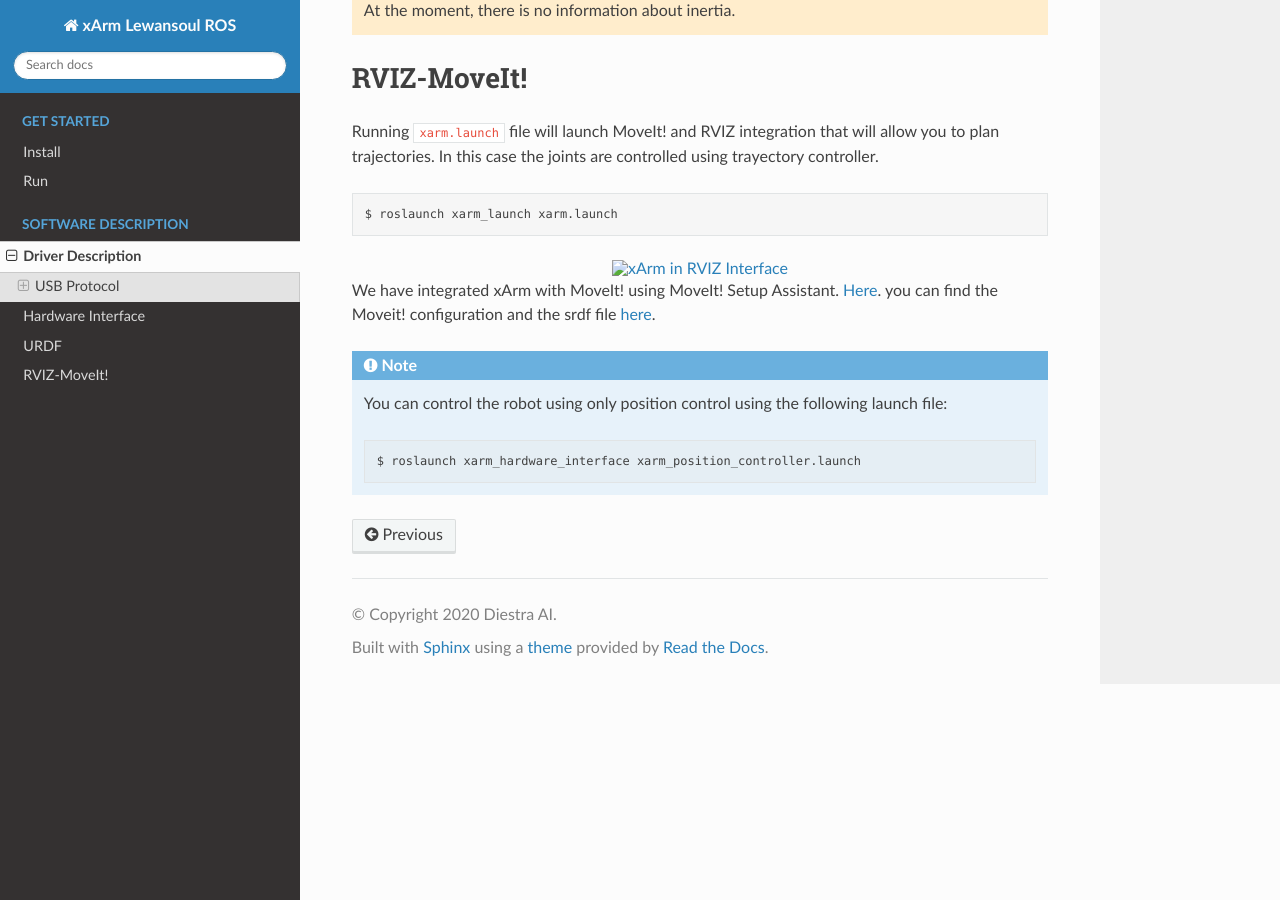
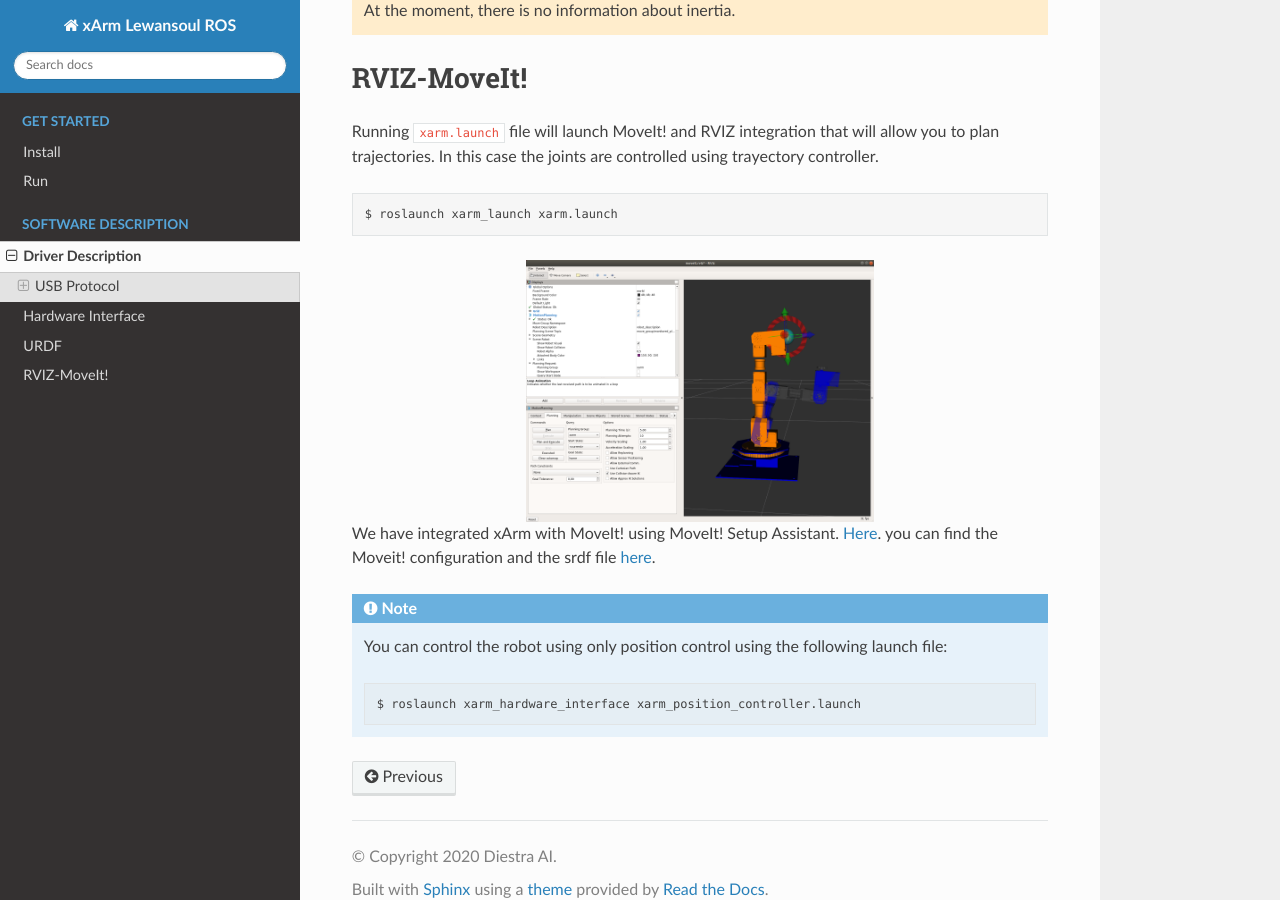
Before and after one commit to daira-ai/xArm_Lewansoul_ROS, a Sphinx documentation site: the page built from docs/user_guide/1_2_software_description.rst, in a window 1280 px wide and 900 px high, scrolled down 1857 px. Built offline with Sphinx 7.4.7 and the Read the Docs theme 2.0.0, drawn with Linux system fonts in a browser that asks for light colours.

Commit message:
Update 1_2_software_description.rst

```diff
--- a/docs/user_guide/1_2_software_description.rst
+++ b/docs/user_guide/1_2_software_description.rst
@@ -90,7 +90,7 @@ Running ``xarm.launch`` file will launch MoveIt! and RVIZ integration that will
 
    roslaunch xarm_launch xarm.launch
 
-.. figure:: img/xarm_RVIZ.png
+.. figure:: ../img/xarm_RVIZ.png
    :width: 50%
    :align: center
    :alt: xArm in RVIZ Interface
```
